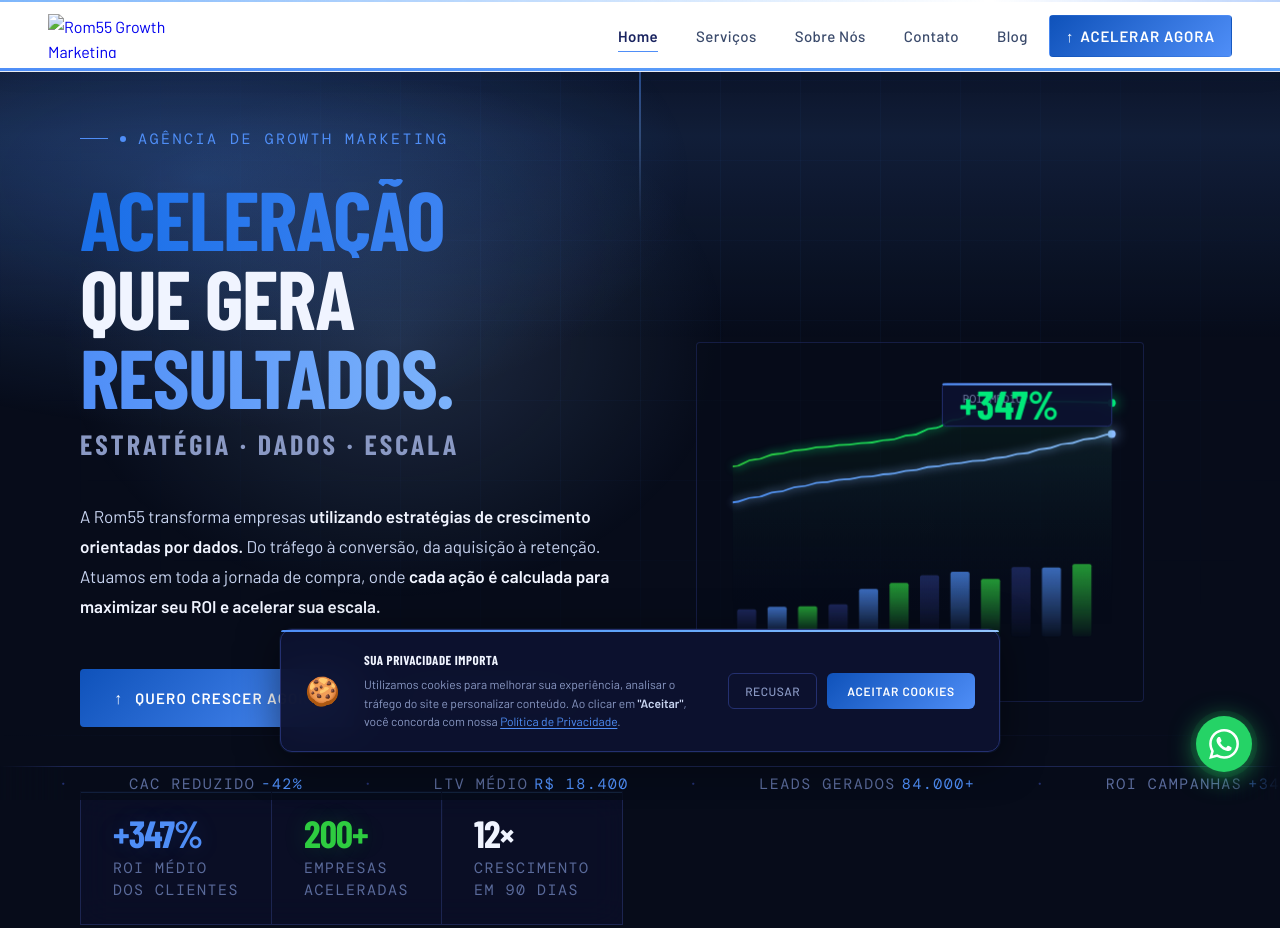
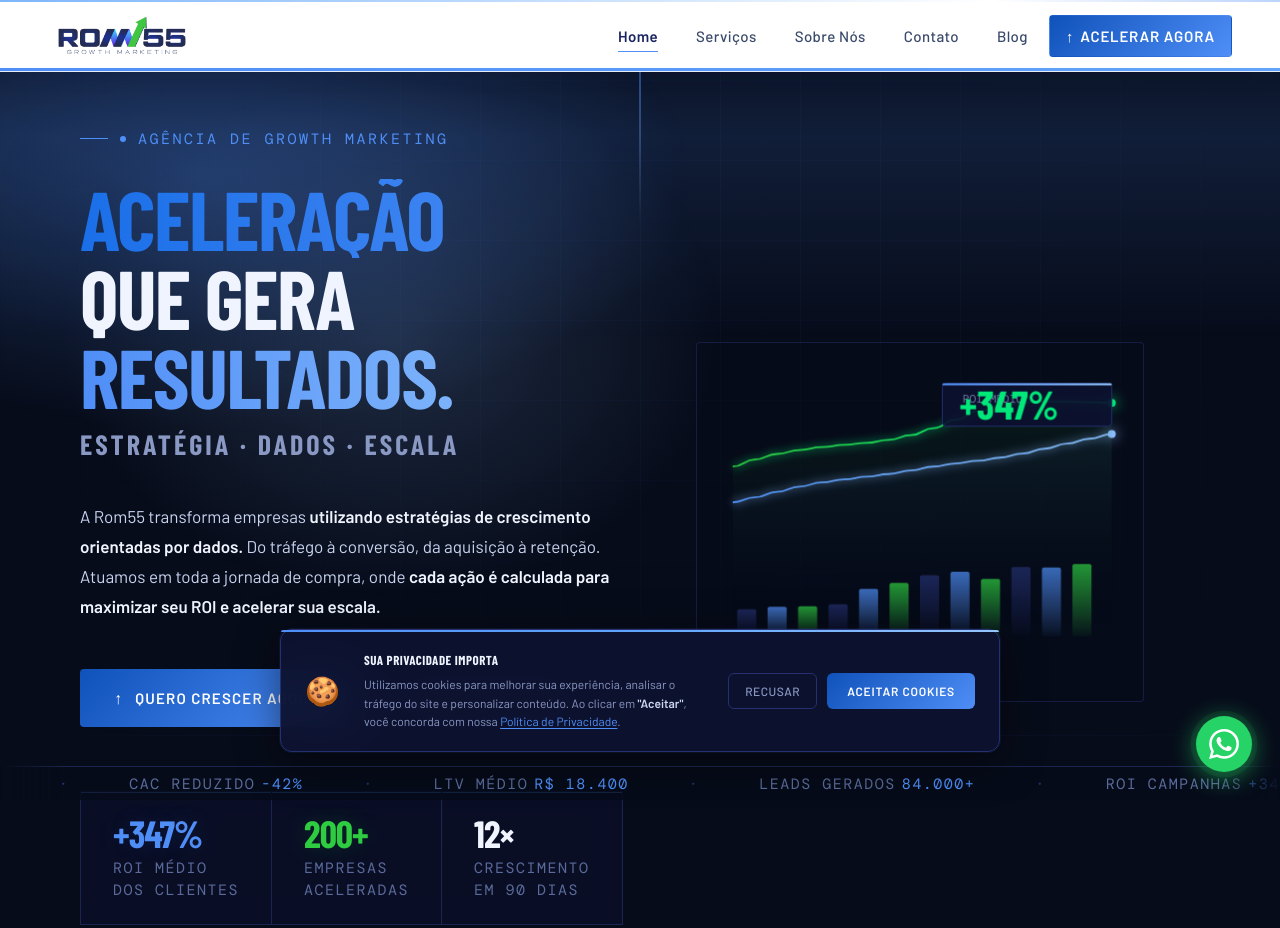
Before and after one commit to fazao/Rom55, a plain HTML site: page index.html in a window 1280 px wide. Shown: the top 928 px of the page. Drawn offline with nearby package versions, Linux system fonts and the light colour scheme; a web font is replaced by a local one.

Commit message:
Update index.html

```diff
--- a/index.html
+++ b/index.html
@@ -333,7 +333,7 @@
   </script>
 
   <!-- ── Core Web Vitals: Preload LCP candidates ── -->
-  <link rel="preload" as="image" href="ROM55-LOGO-06-_1_.webp" fetchpriority="high" type="image/webp" media="(min-width:0px)" />
+  <link rel="preload" as="image" href="ROM55-LOGO.webp" fetchpriority="high" type="image/webp" media="(min-width:0px)" />
 
   <!-- ── Core Web Vitals: Critical CSS hint ── -->
   <style>
@@ -3000,7 +3000,7 @@
   <header class="navbar" id="navbar">
 
     <a href="#" class="navbar__logo">
-      <img src="ROM55-LOGO-06-_1_.webp" fetchpriority="high" decoding="async" width="180" height="44" alt="Rom55 Growth Marketing" />
+      <img src="ROM55-LOGO.webp" fetchpriority="high" decoding="async" width="180" height="44" alt="Rom55 Growth Marketing" />
     </a>
 
     <button class="nav-toggle" id="navToggle" aria-label="Abrir menu" aria-expanded="false">
```
